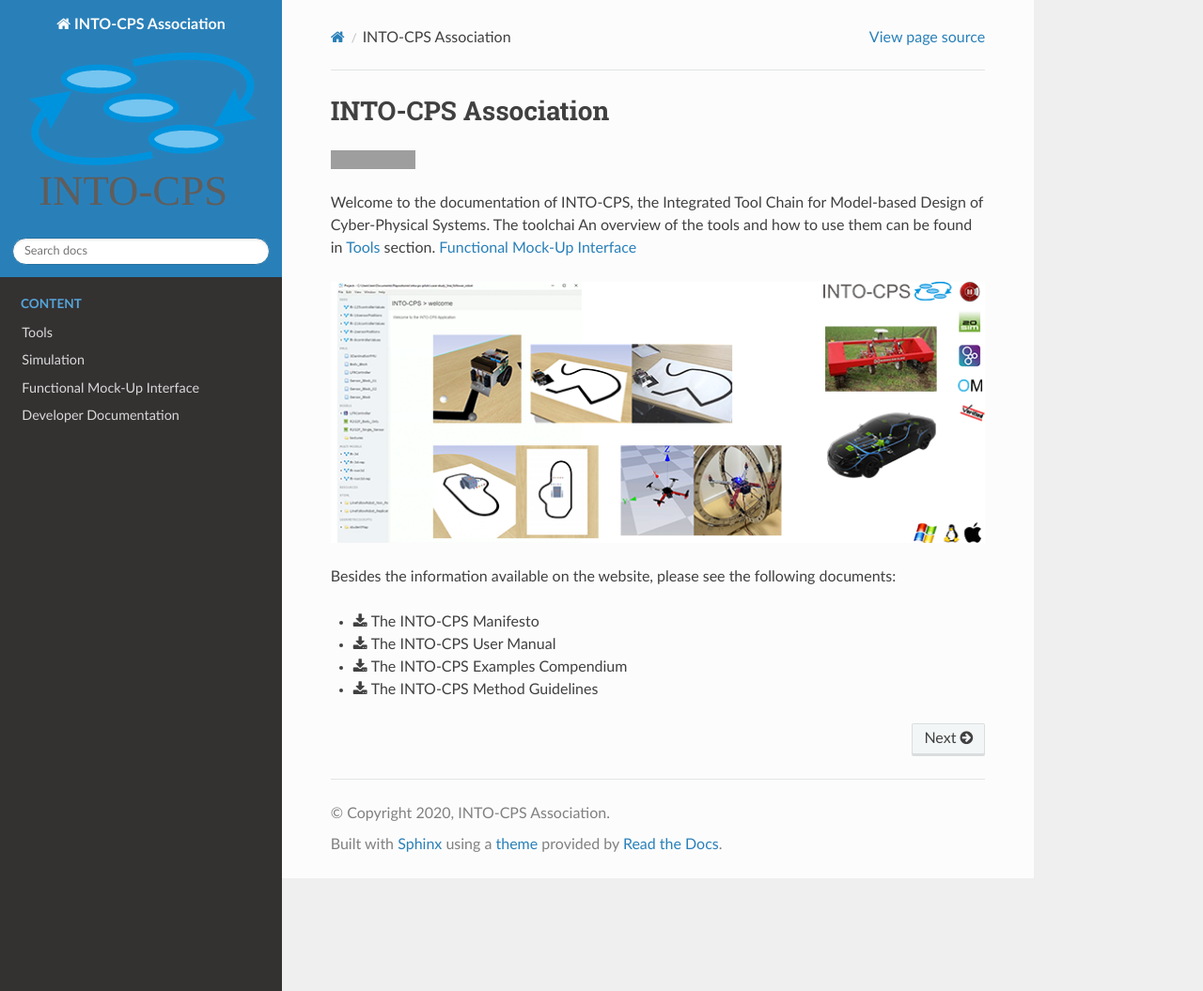
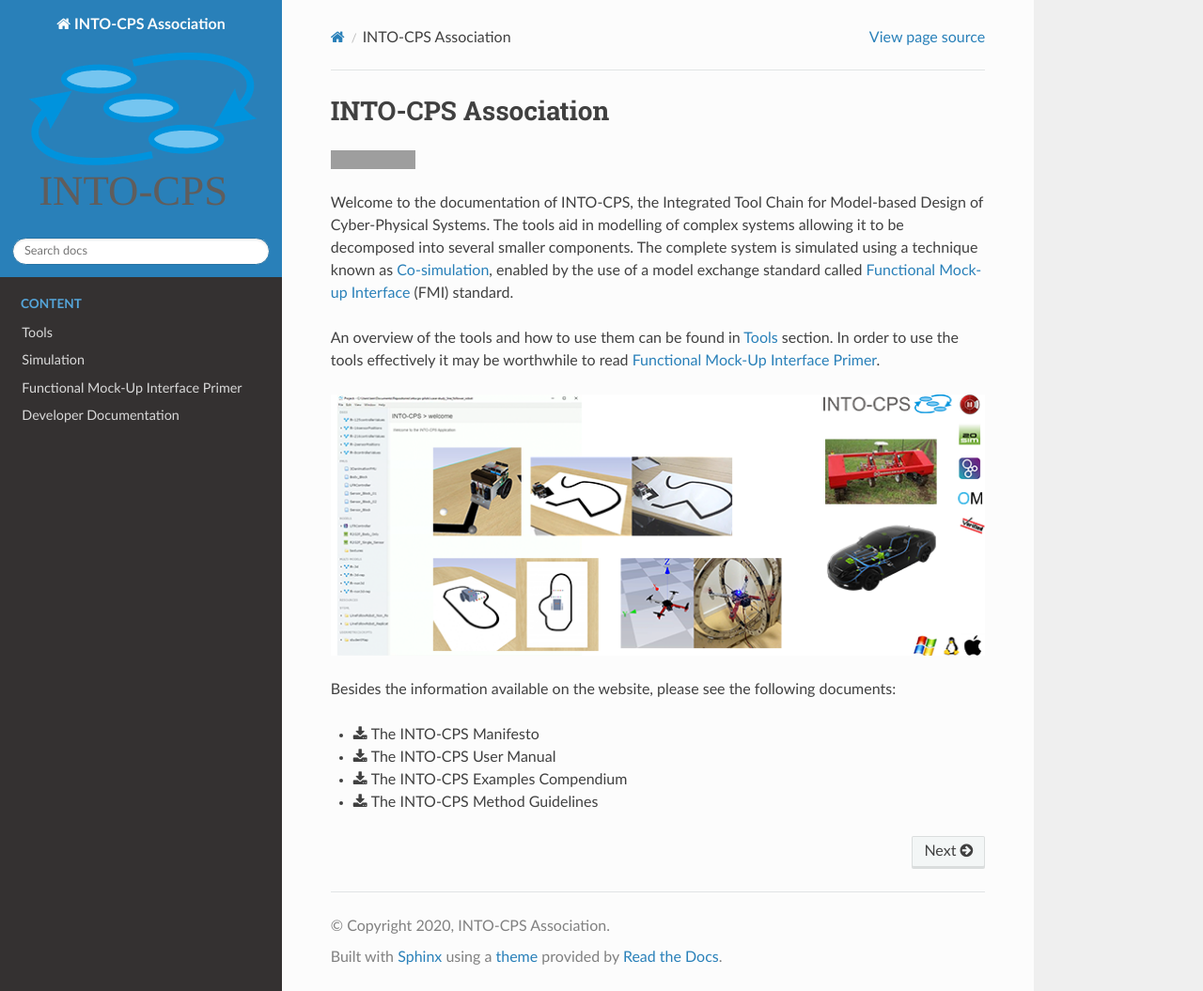
Before and after one commit to INTO-CPS-Association/Documentation, a Sphinx documentation site: the page built from docs/index.rst, in a window 1280 px wide and 1055 px high. Shown: the whole window at 94% size. Built offline with Sphinx 7.4.7 and the Read the Docs theme 2.0.0, drawn with Linux system fonts in a browser that asks for light colours; grey boxes are pictures that could not be loaded.

Commit message:
Add more content

```diff
--- a/docs/index.rst
+++ b/docs/index.rst
@@ -8,6 +8,7 @@
     fmi
     developer_documentation
 
+
 INTO-CPS Association
 ====================
 
@@ -16,9 +17,11 @@
    :target: https://gitter.im/INTO-CPS/community?utm_source=badge&utm_medium=badge&utm_campaign=pr-badge
 
 Welcome to the documentation of INTO-CPS, the Integrated Tool Chain for Model-based Design of Cyber-Physical Systems.
-The toolchai
-An overview of the tools and how to use them can be found in :ref:`Tools` section.  :ref:`Functional Mock-Up Interface`
+The tools aid in modelling of complex systems allowing it to be decomposed into several smaller components.
+The complete system is simulated using a technique known as :ref:`Co-Simulation`, enabled by the use of a model exchange standard called `Functional Mock-up Interface`_ (FMI) standard.
 
+An overview of the tools and how to use them can be found in :ref:`Tools` section.
+In order to use the tools effectively it may be worthwhile to read :ref:`fmi_intro`.
 
 .. image:: images/into-cps-preview.png
 
@@ -36,3 +39,6 @@
 * :download:`The INTO-CPS User Manual <../user_manual/INTO-CPS_toolchain_User_Manual.pdf>`
 * :download:`The INTO-CPS Examples Compendium<../examples_compendium/INTO-CPS_Examples_Compendium.pdf>`
 * :download:`The INTO-CPS Method Guidelines <../method_guidelines/INTO-CPS_Method_Guidelines.pdf>`
+
+
+.. _Functional Mock-up Interface: https://fmi-standard.org/
--- a/docs/simulation.rst
+++ b/docs/simulation.rst
@@ -7,7 +7,8 @@
 What is a simulation?
 ---------------------
 
-cosim
+
+Co-simulation
 -------------
 
 hehe
```
Also changed, not shown: docs/fmi.rst (+3 -7 lines).
